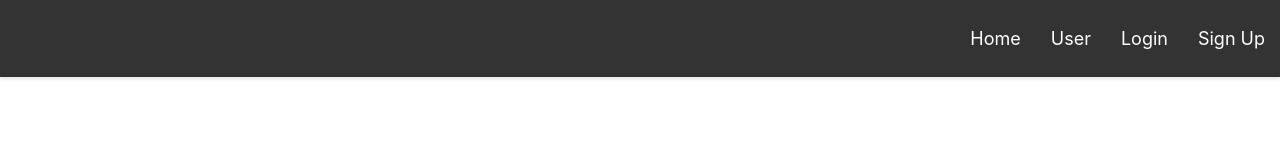
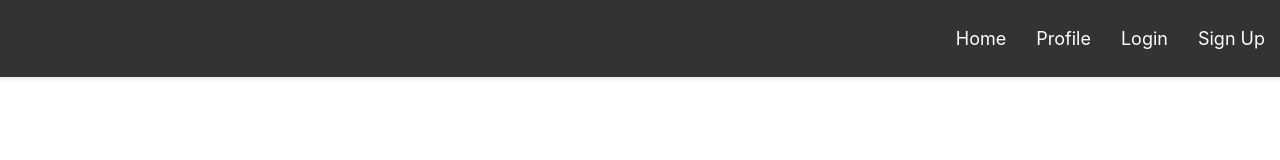
Before and after one commit to GPVcode/AI-Learning-Hackathon-Project, a React (Create React App) app in the folder client/: page / in a window 1280 px wide. Shown: the top 160 px of the page. Built offline with nearby package versions, Linux system fonts and the light colour scheme.

Commit message:
changed from user to profile

```diff
--- a/client/src/App.js
+++ b/client/src/App.js
@@ -20,7 +20,7 @@ function HomePage() {
 }
 
 function UserPage() {
-  return <div>User</div>;
+  return <div>Profile</div>;
 }
 
 function LoginPage() {
@@ -28,7 +28,7 @@ function LoginPage() {
 }
 
 function SignUpPage() {
-  return <div>Register</div>;
+  return <div>Sign Up</div>;
 }
 
 export default App;
--- a/client/src/Navbar.js
+++ b/client/src/Navbar.js
@@ -15,7 +15,7 @@ function Navbar() {
           <Link to="/" onClick={() => handleNavLinkClick('home')}>Home</Link>
         </li>
         <li className='navbar-item'>
-          <Link to="/user" onClick={() => handleNavLinkClick('user')}>User</Link>
+          <Link to="/user" onClick={() => handleNavLinkClick('profile')}>Profile</Link>
         </li>
         <li className='navbar-item'>
           <Link to="/login" onClick={() => handleNavLinkClick('login')}>Login</Link>
```
